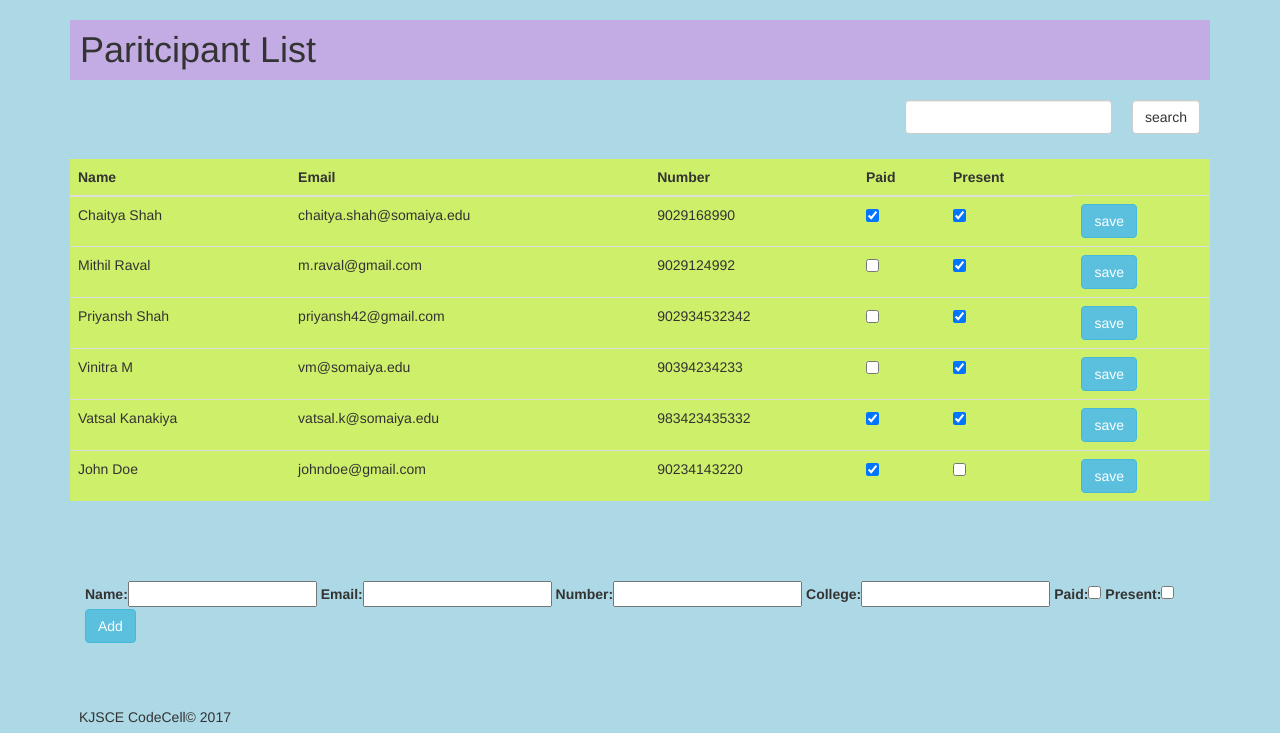
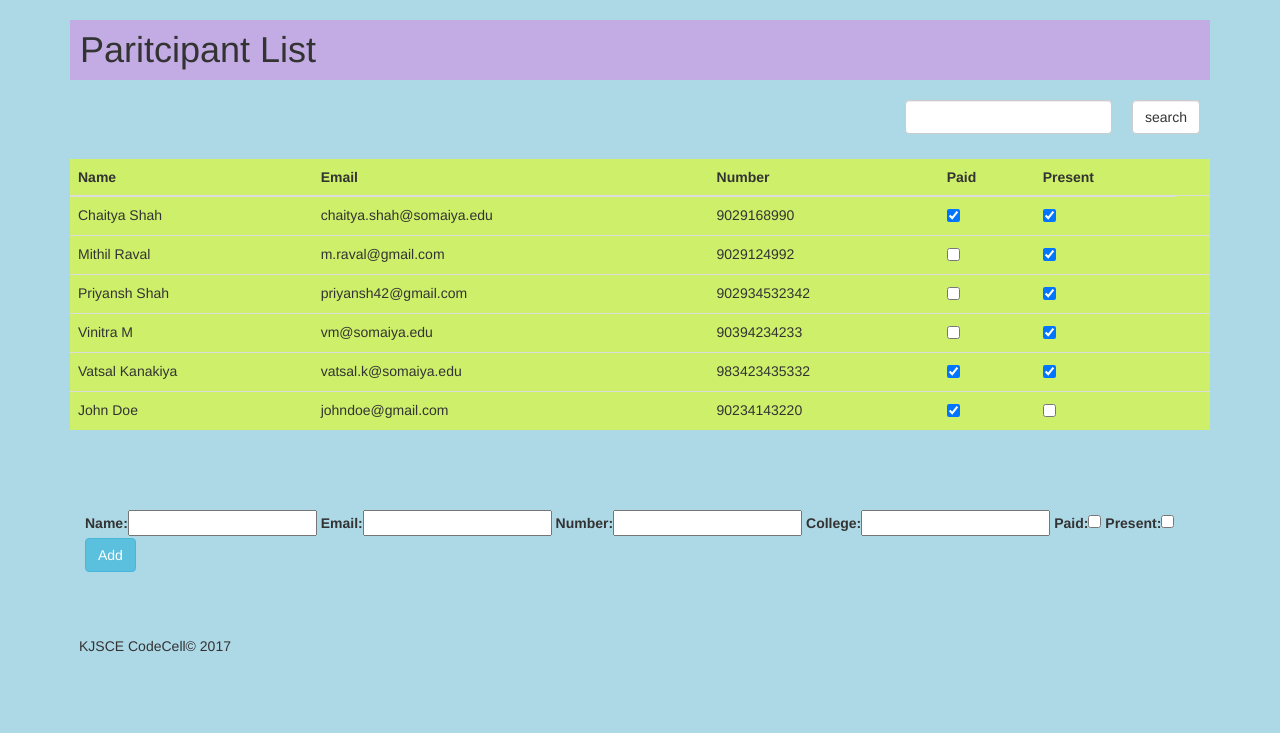
Before and after one commit to kjsce-codecell/WebPanel, a Django app: page /edit/# in a window 1280 px wide. Shown: the top 733 px of the page. Run offline with Django 3.2, Linux system fonts and the light colour scheme; data comes from the database, SQL or seed files in the repository; both versions use the stored data as it was after the commit; some libraries are stand-ins or nearby versions.

Commit message:
Direct save

```diff
--- a/contestReg/static/js/index.js
+++ b/contestReg/static/js/index.js
@@ -32,7 +32,6 @@ function getCookie(name) {
 	};
 	makeCall(data,"http://localhost:8000/register/save/");
 
-
 };
 
 
@@ -49,12 +48,12 @@ function makeCall(data,url){
 
 	// make call
 
-	$.post({
+	$.ajax({
   		type: "POST",
   		url: url,
   		data: data,
 
   	}).done(function(data){
-  		$.notify(data,'success')
+  		//$.notify(data,'success')
   	});
 }
--- a/contestReg/templates/contestReg/edit.html
+++ b/contestReg/templates/contestReg/edit.html
@@ -45,12 +45,12 @@
 
 						{% csrf_token %}
 						<td>
-						<input id="paid{{entry.id}}" class="" type="checkbox" name="paid"
+						<input id="paid{{entry.id}}" class="saveme" type="checkbox" name="paid" data="{{entry.id}}"
 						 {% if entry.paid %} checked {% endif %}
 						 />
 					</td>
 					<td>
-						<input id="present{{entry.id}}" class="" type="checkbox" name="present"
+						<input id="present{{entry.id}}" class="saveme" type="checkbox" name="present" data="{{entry.id}}"
 						{% if entry.present %} checked {% endif %}
 						/>
 					</td>
@@ -58,7 +58,6 @@
 
 					<td>
 						<input class="hide" name="id" type="text" value="{{entry.id}}" />
-						<input  class="saveme btn btn-info" data="{{entry.id}}" type="submit" value="save" />
 					</td>
 
 					<!-- </form> -->
```
Also changed, not shown: db.sqlite3.
